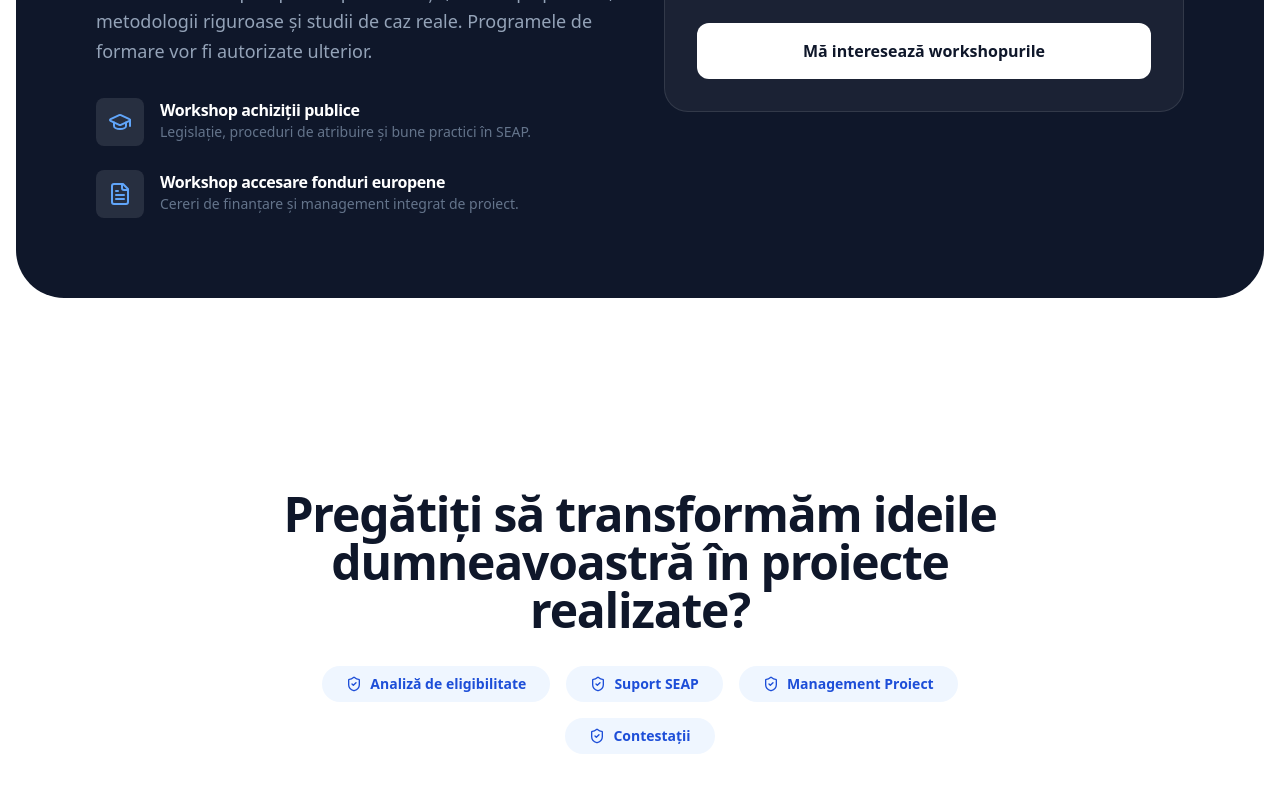
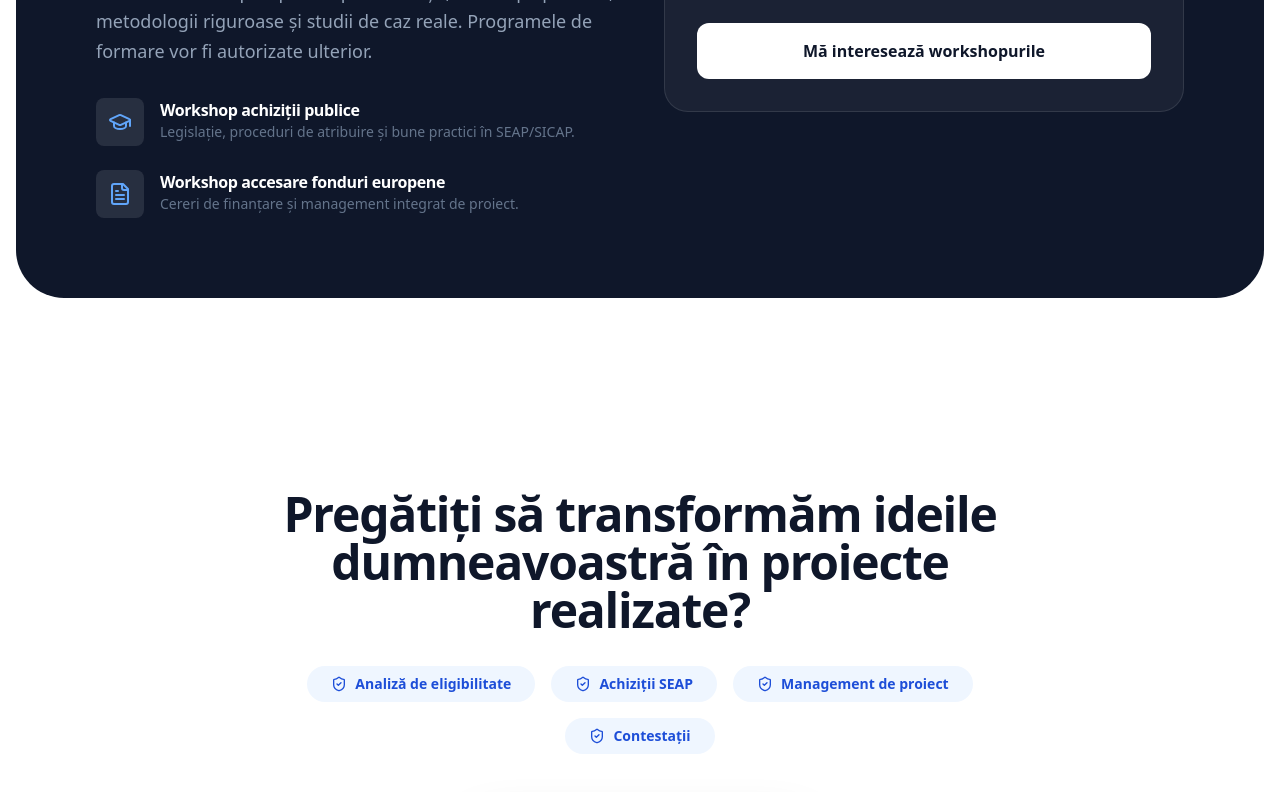
Before and after one commit to evialbert/FSPro, a Next.js app: page /servicii in a window 1280 px wide. Shown: the part 3640-4432 px from the top of the page. Built offline with nearby package versions, Linux system fonts and the light colour scheme.

Commit message:
✨ curățare secțiune CTA final servicii

```diff
--- a/app/servicii/page.tsx
+++ b/app/servicii/page.tsx
@@ -15,8 +15,8 @@ import {
 export default function Servicii() {
   const beneficii = [
     "Analiză de eligibilitate",
-    "Suport SEAP",
-    "Management Proiect",
+    "Achiziții SEAP",
+    "Management de proiect",
     "Contestații"
   ];
 
@@ -257,7 +257,7 @@ export default function Servicii() {
                   <div className="bg-white/10 p-3 rounded-lg text-blue-400"><GraduationCap size={24} /></div>
                   <div>
                     <h4 className="text-white font-bold">Workshop achiziții publice</h4>
-                    <p className="text-slate-500 text-sm">Legislație, proceduri de atribuire și bune practici în SEAP.</p>
+                    <p className="text-slate-500 text-sm">Legislație, proceduri de atribuire și bune practici în SEAP/SICAP.</p>
                   </div>
                 </div>
                 <div className="flex items-start space-x-4">
@@ -284,7 +284,7 @@ export default function Servicii() {
       <section className="py-24 text-center">
         <div className="max-w-3xl mx-auto px-4">
           <h2 className="text-4xl md:text-5xl font-bold mb-8 tracking-tight">Pregătiți să transformăm ideile dumneavoastră în proiecte realizate?</h2>
-          <div className="flex flex-wrap justify-center gap-4 mb-12">
+          <div className="flex flex-wrap justify-center gap-4 mb-10">
             {beneficii.map((b, i) => (
               <div key={i} className="bg-blue-50 text-blue-700 px-6 py-2 rounded-full text-sm font-semibold flex items-center space-x-2">
                 <ShieldCheck size={16} />
@@ -292,7 +292,6 @@ export default function Servicii() {
               </div>
             ))}
           </div>
-          <p className="text-slate-600 mb-8 font-medium">Analiză de eligibilitate · Achiziții SEAP · Management de proiect · Contestații</p>
           <Link href="/contact" className="bg-blue-600 text-white px-12 py-5 rounded-full font-extrabold text-xl hover:bg-blue-700 shadow-2xl transition-all inline-block hover:scale-105 active:scale-95">
             Solicitați o analiză inițială
           </Link>
```
